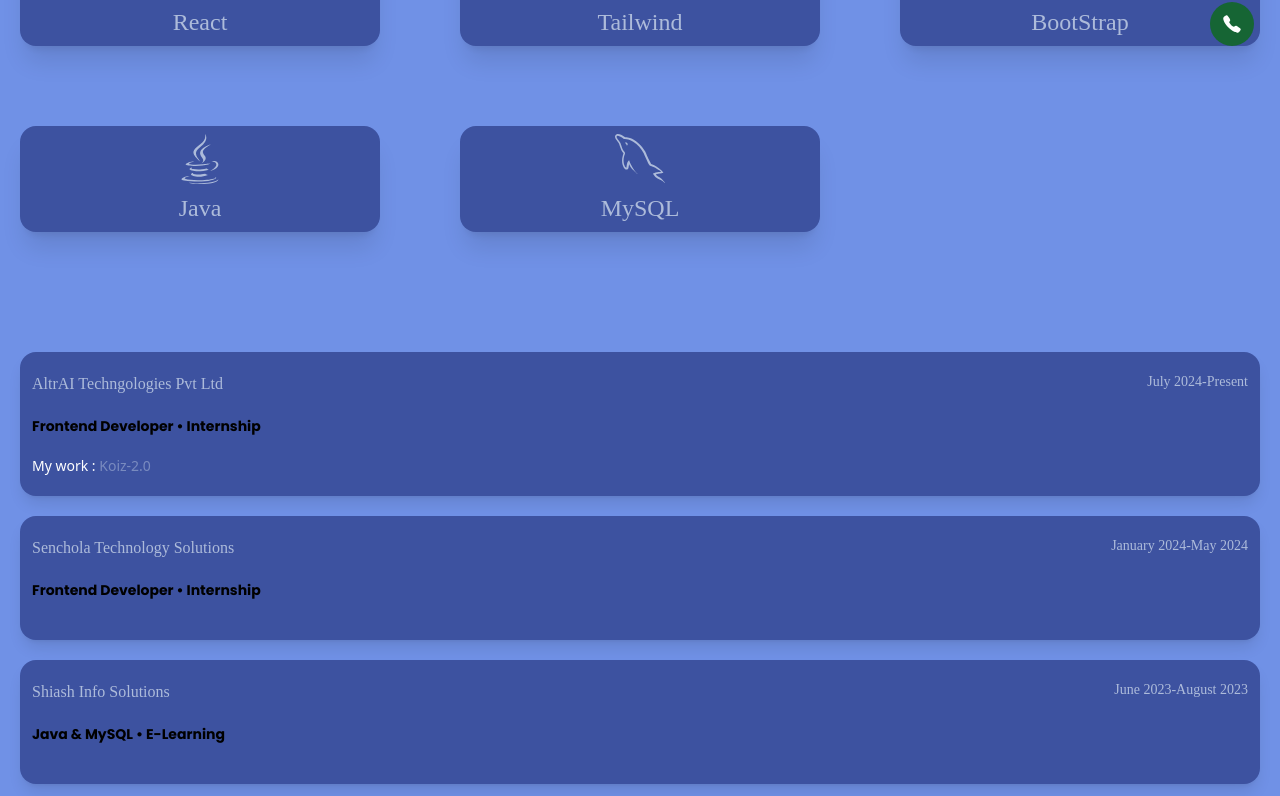
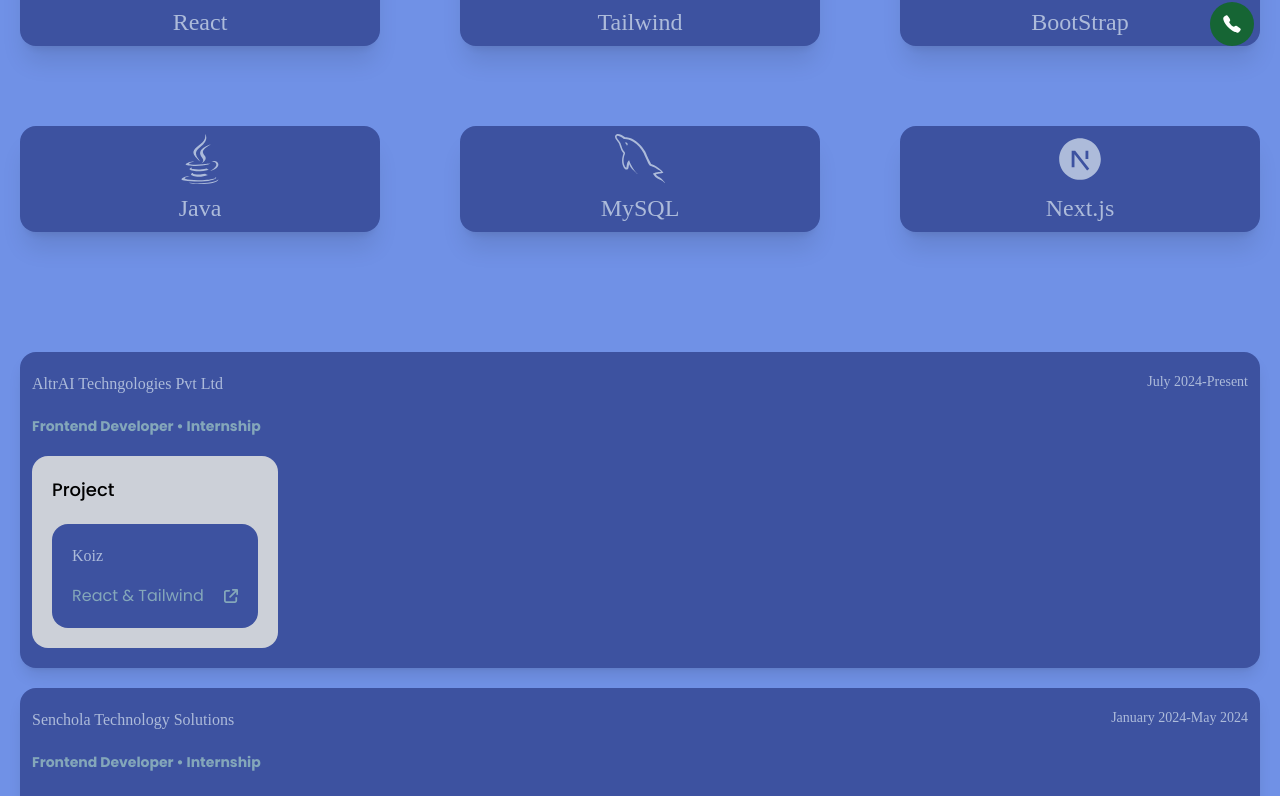
Before and after one commit to aravinth1232/portfolio, a React (Vite) app: page / in a window 1280 px wide. Shown: the part 718-1514 px from the top of the page. Built offline with nearby package versions, Linux system fonts and the light colour scheme; a web font is replaced by a local one.

Commit message:
portfolio modified

```diff
--- a/src/App.jsx
+++ b/src/App.jsx
@@ -107,7 +107,7 @@ const App = () => {
         </Section>
       </main>
     </div>
-    <div className='fixed top-[90%] right-[2%] w-fit hover:scale-105 duration-200 ' >
+    <div className='fixed top-[90%] right-[5%] md:right-[2%] w-fit hover:scale-125 duration-200 ' >
       <button
       className='w-fit  rounded-full p-3 bg-green-800'><a href="tel:+917708241659"><IoCall size={20} color='white' /></a></button>
     </div>
--- a/src/components/Projects.jsx
+++ b/src/components/Projects.jsx
@@ -3,12 +3,37 @@ import Navbar from './NavBar'
 import "../index.css"
 import AOS from "aos";
 import "aos/dist/aos.css";
+import { Link } from 'react-router-dom';
+import { FaArrowUpRightFromSquare } from "react-icons/fa6";
+
 
 
 const educations =[
-  {name:"AltrAI Techngologies Pvt Ltd", date:"July 2024-Present", domain: "Frontend Developer",mode:"Internship", site:"https://koiz-2-0.vercel.app/",sitename:"Koiz-2.0",sitenumber:"My work : "},
-  {name:"Senchola Technology Solutions", date:"January 2024-May 2024", domain: "Frontend Developer",mode:"Internship", site:"",sitename:"",sitenumber:""},
-  {name:"Shiash Info Solutions", date:"June 2023-August 2023", domain: "Java & MySQL",mode:"E-Learning", site:"",sitename:"",sitenumber:""},
+  {name:"AltrAI Techngologies Pvt Ltd", date:"July 2024-Present", domain: "Frontend Developer",mode:"Internship",
+    project:[
+      { id:1,
+        site:"https://koiz-2-0.vercel.app/",
+        sitename:"Koiz",
+        sitenumber:"Project",
+         techstack : "React & Tailwind",
+        icon : FaArrowUpRightFromSquare },
+        ]},
+
+  {name:"Senchola Technology Solutions", date:"January 2024-May 2024", domain: "Frontend Developer",mode:"Internship",
+    project:[
+    {
+      id: 2,
+      site:"https://koiz-2-0.vercel.app/",
+      sitename:"",
+      sitenumber:"",
+       techstack : ""}]},
+  {name:"Shiash Info Solutions", date:"June 2023-August 2023", domain: "Java & MySQL",mode:"E-Learning",
+    project:[
+    { id: 3,
+      site:"",
+      sitename:"",
+      sitenumber:"",
+       techstack : ""}]},
 ]
 
 const Projects = () => {
@@ -18,11 +43,13 @@ const Projects = () => {
   return (
    <>
 
-    <main className='py-10 px-5 flex flex-col   gap-5'>
+    <main className='py-10 px-5 flex flex-col pb-14  gap-5'>
       {
 
-      educations.map((education)=>(
-        <main className=' shadow-lg rounded-2xl bg-primary  flex flex-col gap-5 px-3 py-5 hover:cursor-pointer hover:shadow-xl duration-300' data-aos="fade-up">
+      educations.map((education,index)=>(
+        <main
+        key={index}
+        className=' shadow-lg rounded-2xl bg-primary  flex flex-col gap-5 px-3 py-5 hover:cursor-text hover:shadow-xl duration-300' data-aos="fade-up">
         <article className='mochi flex flex-col lg:flex-row justify-between gap-3'>
           <h1
           className='text-base text-fourth'
@@ -31,12 +58,59 @@ const Projects = () => {
            className='text-sm  text-fourth'>{education.date}</p>
         </article>
         <aside className='poppins'>
-        <p className='text-sm font-bold' >{education.domain} <span className='text-sm' ><span>&#x2022;</span> {education.mode}</span> </p>
+        <p className='text-sm font-bold text-[#84A7BA]' >{education.domain} <span className='text-sm' ><span>&#x2022;</span> {education.mode}</span> </p>
         </aside>
 
-          <h1 className='text-sm text-white' >{education.sitenumber}<a
-          className="text-sm text-fourth hover:underline animate-pulse"
-          href={education.site} target="_blank" rel="noopener noreferrer">{education.sitename}</a></h1>
+
+
+        <div className='flex flex-col items-center md:items-start lg:flex-row gap-4'>
+
+          {
+            education.project.map(({id,site,sitenumber,sitename,techstack,icon: IconComponent})=>{
+
+              if(id==1){
+                return(
+                  <div
+                  key={id}
+                  className='bg-[#CCD0D8] w-fit  flex flex-col p-5 gap-5  rounded-2xl  '>
+                   <h1
+                   className='poppins font-medium text-black text-lg'
+                   >{sitenumber}</h1>
+                   <div
+                   className='bg-primary p-5   rounded-2xl flex flex-col gap-4'
+                  >
+                    <h1
+                    className='mochi text-base text-fourth'
+                    >{sitename}</h1>
+                    <div
+                    className='flex flex-row  items-center justify-between gap-5 poppins  text-[#84A7BA]'
+                    >
+                      <p className='text-base' >{techstack} </p>
+                      <a
+                      className=' lg:hover:opacity-50 text-sm transition-all duration-100 hover:cursor-pointer'
+                      href={site} target="_blank" rel="noopener noreferrer"><IconComponent     /> </a>
+                       </div>
+
+
+                    </div>
+                  </div>
+                )
+              }
+              else
+              return null
+            }
+
+
+
+
+
+
+
+
+            )
+          }
+        </div>
+
 
 
         </main>
@@ -52,3 +126,24 @@ const Projects = () => {
 }
 
 export default Projects
+
+
+
+
+// <h1 className='text-sm text-white' >{education.sitenumber}<a
+// className="text-sm text-fourth hover:underline animate-pulse"
+// href={education.site} target="_blank" rel="noopener noreferrer">{education.sitename}</a></h>
+
+
+
+// div className='bg-secondary w-fit  flex flex-col p-5 gap-5  rounded-2xl  '>
+// <h1>{education.sitenumber}</h1>
+// <a
+// className='bg-fourth p-5 hover:opacity-50  rounded-2xl transition-all duration-300'
+// href={education.site} target="_blank" rel="noopener noreferrer">
+//   <h1>{education.sitename}</h1>
+//   <p>{education.techstack}</p>
+// </a>
+
+
+// </div>
--- a/src/components/Skills.jsx
+++ b/src/components/Skills.jsx
@@ -8,6 +8,8 @@ import { RiTailwindCssFill } from "react-icons/ri";
 import { FaBootstrap } from "react-icons/fa";
 import { FaJava } from "react-icons/fa";
 import { GrMysql } from "react-icons/gr";
+import { RiNextjsFill } from "react-icons/ri";
+
 import AOS from "aos";
 import "aos/dist/aos.css";
 
@@ -22,6 +24,7 @@ const items =[
   {id: 6, name:"BootStrap",icon: FaBootstrap},
   {id: 7, name:"Java",icon: FaJava},
   {id: 8, name:"MySQL",icon: GrMysql},
+  {id: 9, name:"Next.js",icon: RiNextjsFill},
     ]
 
 
--- a/src/index.css
+++ b/src/index.css
@@ -8,7 +8,6 @@
 
 .poppins {
   font-family: "Poppins", sans-serif;
-
   font-style: normal;
 }
 
```
